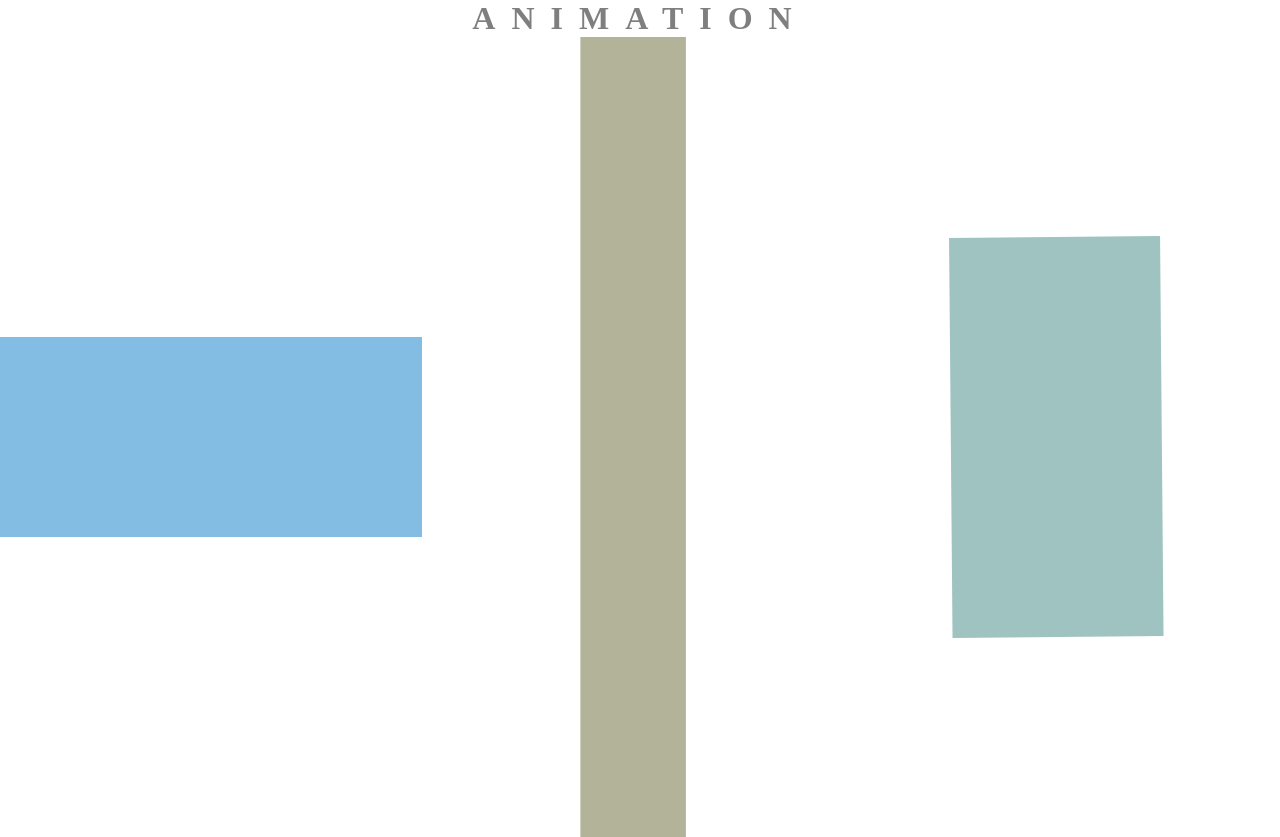
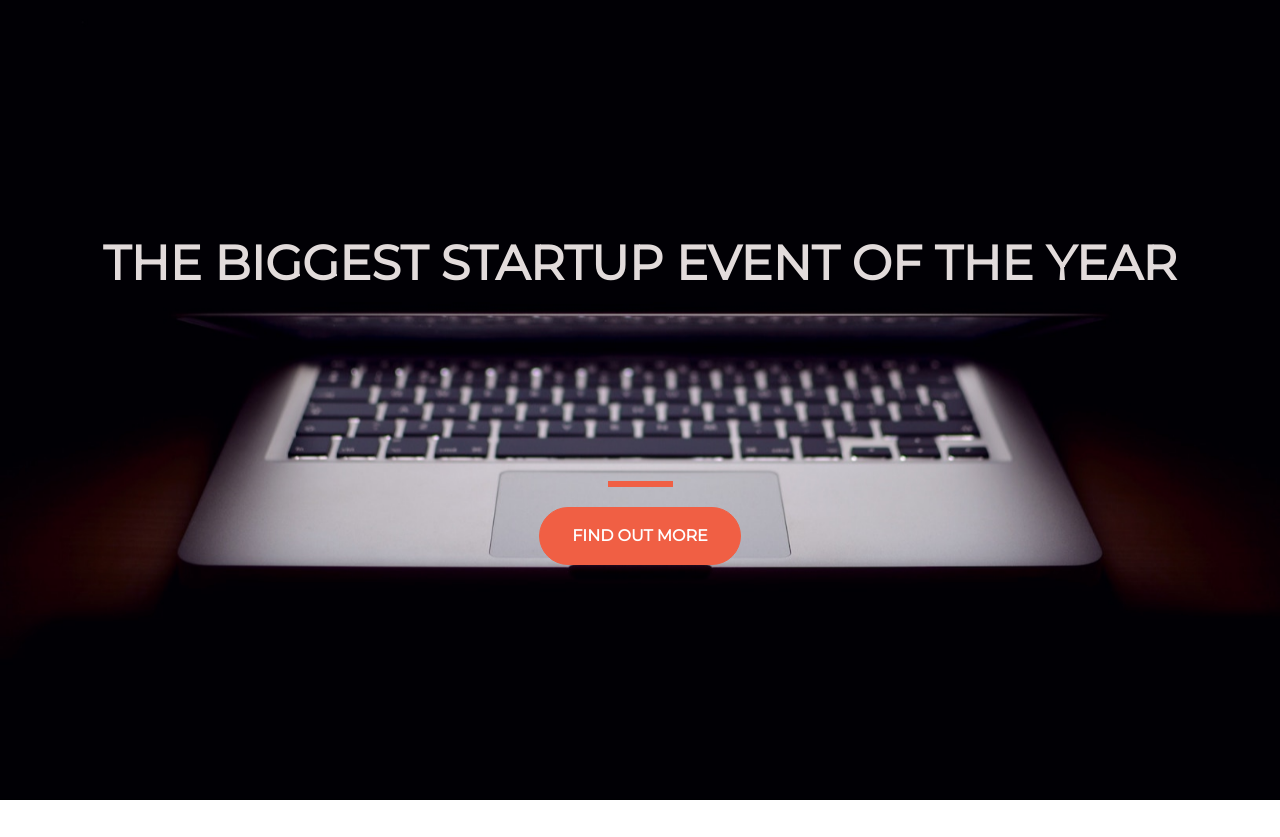
Before and after one commit to DTPsykko/startup-page, a plain HTML site: page index.html in a window 1280 px wide. After the commit the page ends 800 px from the top, so only its background shows below. Drawn offline with nearby package versions, Linux system fonts and the light colour scheme.

Commit message:
Add files via upload

```diff
--- a/index.html
+++ b/index.html
@@ -1,17 +1,32 @@
 <!DOCTYPE html>
 <html>
   <head>
+    <title>Startup</title>
+        <!-- Required meta tags -->
     <meta charset="utf-8">
     <meta name="viewport" content="width=device-width, initial-scale=1">
+    <!-- Google Fonts -->
+    <link href="https://fonts.googleapis.com/css?family=Montserrat" rel="stylesheet">
+
+    <!-- Bootstrap CSS from a CDN. This way you don't have to include the bootstrap file yourself -->
+    <link href="https://cdn.jsdelivr.net/npm/bootstrap@5.0.2/dist/css/bootstrap.min.css" rel="stylesheet" integrity="sha384-EVSTQN3/azprG1Anm3QDgpJLIm9Nao0Yz1ztcQTwFspd3yD65VohhpuuCOmLASjC" crossorigin="anonymous">
+
+    <!-- Your own stylesheet -->
     <link rel="stylesheet" type="text/css" href="style.css">
-	<title>ZTM Animation</title>
   </head>
   <body>
-	<h1 class = "text">Animation</h1>
-	<div class = "main">
-		<div id="one"></div>
-		<div id="two"></div>
-		<div id="three"></div>
+    <div class="container d-flex align-items-center h-100">
+      <div class="row">
+        <header class="text-center col-12">
+          <h1 class="text-uppercase"><strong>The biggest startup event of the year</strong></h1>
+        </header>
+        <div class="buffer col-12"></div>
+        <section class="text-center col-12">
+          <hr>
+          <a href="https://mailchi.mp/7a9c7fef095e/poggermastery">
+            <button class="btn btn-primary btn-xl">Find out more</button>
+      </section>
+     </div>
     </div>
   </body>
 </html>
--- a/style.css
+++ b/style.css
@@ -1,73 +1,52 @@
-* {
-    margin: 0;
-    padding: 0;
-}
-.text {
-	text-align: center;
-	font:  'Raleway', sans-serif;
-	color:  rgba(0,0,0,.5);
-	text-transform: uppercase;
-	letter-spacing: .5em;
+body,
+html {
+  width: 100%;
+  height: 100%;
+  font-family: 'Montserrat', sans-serif;
+  background: url(header.jpg) no-repeat center center fixed;
+  -webkit-background-size: cover;
+  -moz-background-size: cover;
+  -o-background-size: cover;
+  background-size: cover;
+  display: block;
+  margin: auto;
 }
 
-.main {
-	display: flex;
-	align-items: center;
-
+h1 {
+  font-size: 3rem;
+  color: #e2dbdb;
 }
 
-div#one {
-	height: 100vh;
-	width: 33vw;
-	background-color: rgb(11,124,199,0.5);
-	animation: cycle 5s linear infinite, slideupdown 4s linear 4s infinite alternate;
+hr {
+  margin: 20px auto;
+  color: #F05F44;
+  border: 3px solid #F05F44;
+  max-width: 65px;
+  opacity: 1;
 }
 
-div#two {
-	height: 100vh;
-	width: 33vw;
-	background-color: rgb(11,124,199,0.5);
-	animation: cycle 10s linear infinite, slideleftright 4s linear 4s infinite alternate;
+.buffer {
+  height: 10rem;
 }
 
-div#three {
-	height: 100vh;
-	width: 33vw;
-	background-color: rgb(11,124,199,0.5);
-	animation: cycle 15s linear infinite, slideboth 2s linear 2s infinite alternate;
+.btn {
+  font-weight: 700;
+  border-radius: 300px;
+  text-transform: uppercase;
 }
 
 
-@keyframes cycle {
-	0% {background-color: rgb(11,124,199,0.5);}
-	20% {background-color: rgb(168,11,199,0.5);}
-	40% {background-color: rgb(11,199,96,0.5);}
-	60% {background-color: rgb(199,11,11,0.5);}
-	80% {background-color: rgb(199,96,11,0.5);}
+.btn-primary {
+  background-color: #F05F44;
+  border-color: #F05F44;
 }
 
-@keyframes slideupdown {
-  from {
-    transform: scaleY(0);
-  }
-  to {
-    transform: scaleY(1);
-  }
+.btn-primary:hover {
+  background-color: #ee4b08;
+  border-color: #ee4b08;
+  border-width: 4px;
 }
 
-@keyframes slideleftright {
-	from {
-		transform:  scaleX(0);
-	}
-	to {
-		transform:  scaleX(1);
-	}
+.btn-xl {
+  padding: 1rem 2rem;
 }
-
-@keyframes slideboth {
-	from {
-		transform:  scale(0) rotate(0deg);
-	} to {
-		transform:  scale(1) rotate(359deg);
-	}
-}
```
Lines whose indentation alone changed are shown as unchanged.
